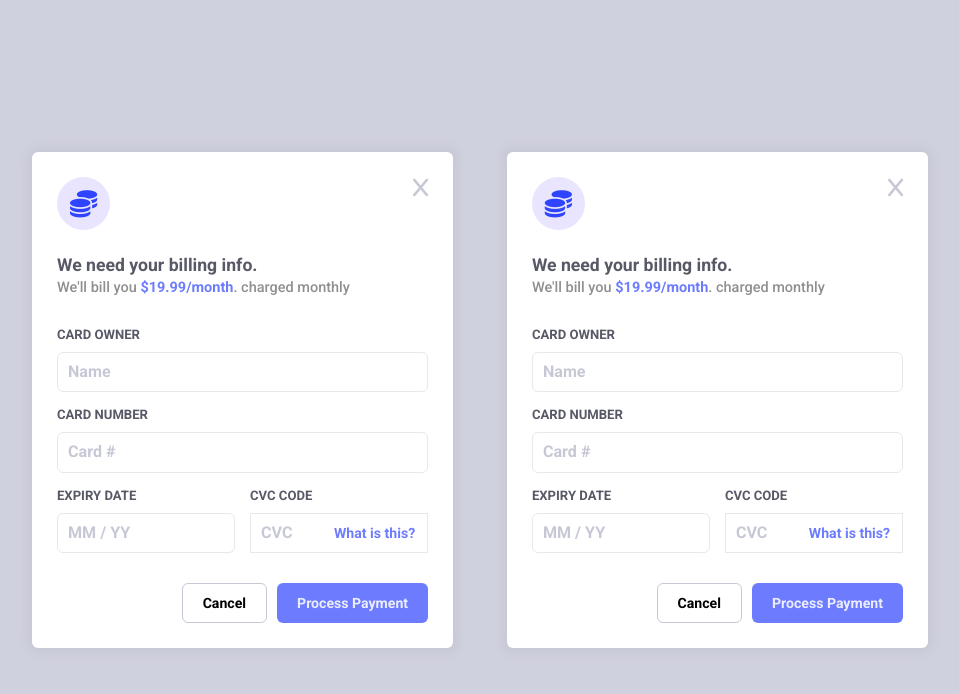
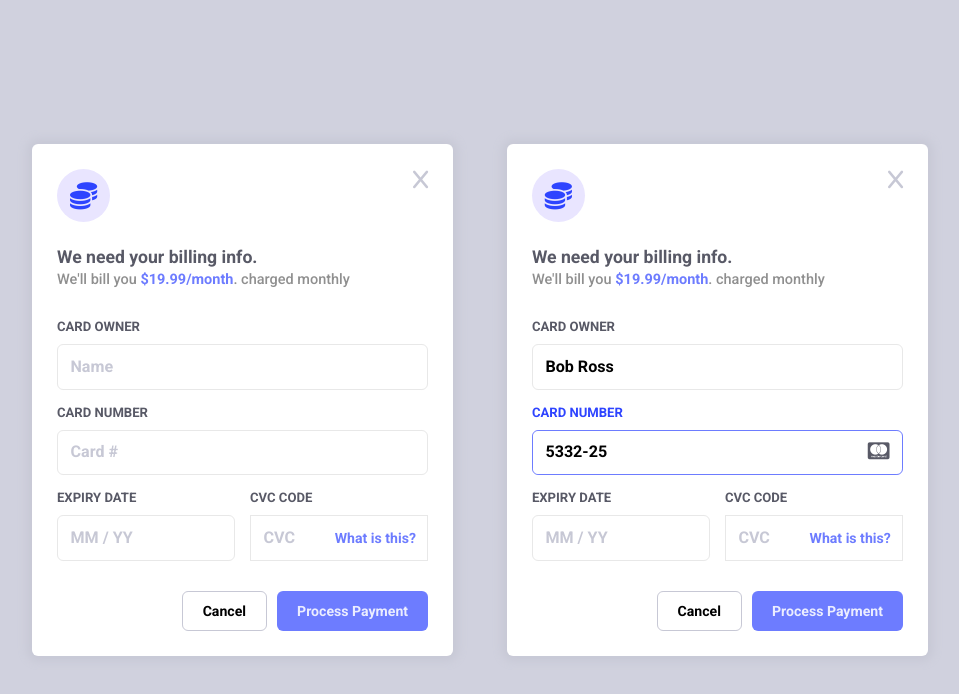
Before and after one commit to Duz-Dev/card-space-web, a plain HTML site: page index.html in a window 1280 px wide. Shown: the whole page, without its empty margins (160-1119 px from the left). Drawn offline with Linux system fonts and the light colour scheme.

Commit message:
update style

```diff
--- a/css/style.css
+++ b/css/style.css
@@ -65,7 +65,8 @@ body {
     font-weight: 500;
     /* line-height: 1.6; */
     background-color: var(--color-container);
-    align-content: center; /*Podría centrar los elementos con align-content*/
+    align-content: center;
+    /*Podría centrar los elementos con align-content*/
 }
 
 
@@ -83,7 +84,7 @@ section {
 
 .container {
     display: flex;
-        justify-content: space-between;
+    justify-content: space-between;
 }
 
 /*----btn/button----*/
@@ -95,7 +96,7 @@ section {
     padding: 10px 20px;
     border-radius: var(--border-r);
     background-color: inherit;
-    border:1px solid var(--color-gray-light);
+    border: 1px solid var(--color-gray-light);
     cursor: pointer;
     font-size: 1.4rem;
 }
@@ -111,7 +112,7 @@ section {
     box-shadow: 0 0 10px .5rem var(--color-gray-light);
 }
 
-.card__icon{
+.card__icon {
     display: flex;
     justify-content: space-between;
     align-items: start;
@@ -121,9 +122,9 @@ section {
 
 
 .card__icon--coin {
-    --size:53px;
+    --size: 53px;
     color: var(--color-blue);
-    background-color:var(--color-bg-icon-comment);
+    background-color: var(--color-bg-icon-comment);
     width: var(--size);
     height: var(--size);
     align-content: center;
@@ -187,19 +188,20 @@ section {
 
 .form__input {
     width: 100%;
-    padding: 10px;
-    border:var(--border);
+    padding: 12.5px;
+    border: var(--border);
     border-radius: var(--border-r);
+    font-weight: bold;
 
 
     &:focus {
         font-weight: bold;
-        outline:1px solid var(--color-blue);
+        outline: 1.6px solid var(--color-blue);
         caret-color: var(--color-blue);
     }
 
 
-    &::placeholder{
+    &::placeholder {
         font-size: 1.6rem;
         font-weight: bold;
         color: var(--color-gray-light);
@@ -234,11 +236,11 @@ section {
     display: flex;
     align-items: center;
     justify-content: space-between;
-    border:var(--border);
+    border: var(--border);
 
     .form__input {
         width: 60%;
-        border:none;
+        border: none;
     }
 }
 
@@ -248,37 +250,38 @@ section {
     margin-bottom: 0;
 }
 
-
 .btn--cancel {
     margin-right: 10px;
 }
 
 .btn--form {
     background-color: var(--color-blue-light);
-    color:#ebedff;
+    color: #ebedff;
     border: none;
 }
 
-.form__content--number{
+.form__content--number {
     display: flex;
-    position: relative;
-    flex-wrap: wrap;
-
-    i {
-        position:absolute;
-        right: 20px;
-        line-height: 40px;
-    }
+    justify-content: space-between;
+    align-items: center;
+    padding-right: 12.5px; /*el mismo padding que tienen los input*/
+    border: 1.6px solid var(--color-blue-light);
+    border-radius: var(--border-r);
 }
 
-.form__number {
-    width: 100%;
+.form__label--number {
+    color:var(--color-blue);
+}
+
+.form__input--number {
+    width: 90%;
+    border: none;
+}
+
+.form__input--number:focus{
+    outline:none;
 }
 
 .form__icon{
-    opacity: 0;
+    font-size: 1.2em;
 }
-
-.form__number:focus + .form__icon {
-    opacity: 1;
-}
--- a/index.html
+++ b/index.html
@@ -57,14 +57,17 @@
                 <form action="#" class="form card__form">
                     <div class="form__content">
                         <label for="owner" class="form__label form__owner">card owner</label>
-                        <input type="text" class="form__input" id="owner" placeholder="Name">
+                        <input type="text" class="form__input" id="owner" placeholder="Name"  value="Bob Ross">
                     </div>
-                    <div class="form__content form__content--number">
-                        <label for="number" class="form__label">card number</label>
-                        <input type="text" class="form__input form__number" id="number" placeholder="Card #">
-                        <span class="form__icon">
-                            <i class="fa-brands fa-cc-mastercard"></i>
-                        </span>
+                    <div class="form__content">
+                        <label for="number" class="form__label form__label--number">card number</label>
+                        <div class="form__content--number">
+                            <input type="text" value="5332-25" class="form__input form__input--number" id="number"
+                                placeholder="Card #">
+                            <span class="form__icon">
+                                <i class="fa-brands fa-cc-mastercard"></i>
+                            </span>
+                        </div>
                     </div>
                     <div class="form__content form__content--md">
                         <div class="content__md"><label for="date" class="form__label form__owner">expiry date</label>
```
